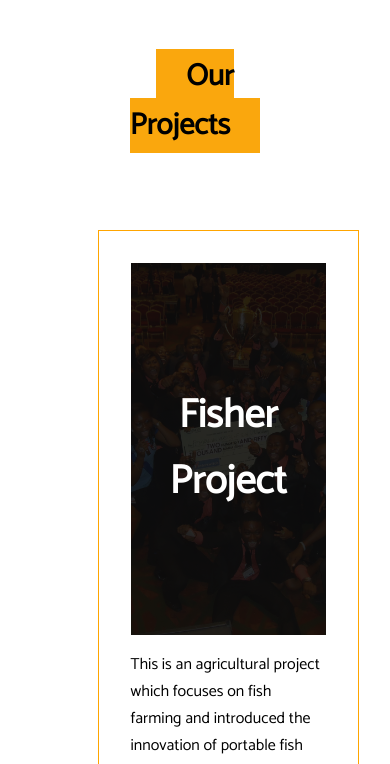
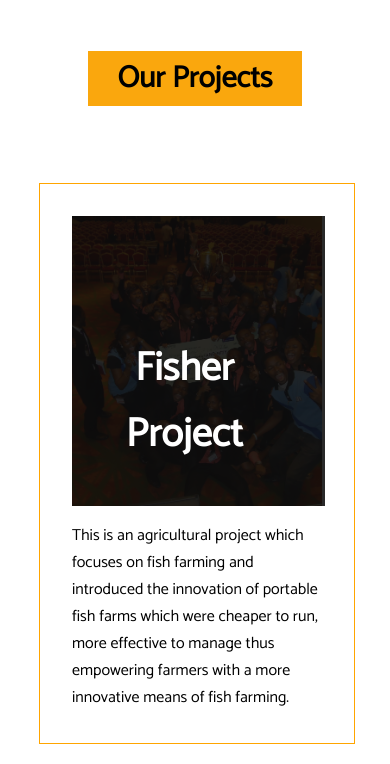
Before and after one commit to OPARA-PROSPER/opara-prosper.github.io, a plain HTML site: page projects.html in a window 390 px wide. Shown: the part 80-844 px from the top of the page. Drawn offline with Linux system fonts and the light colour scheme.

Commit message:
I updated the project.html file

```diff
--- a/responsive.css
+++ b/responsive.css
@@ -305,5 +305,23 @@
         background: transparent;
         border: 2px solid black;
     }
-
+    /*Projects css*/
+    #projects{
+        width: 80%;
+    }
+    .project{
+        width: 80%;
+    }
+    #fisherProject{
+        width: 100%;
+    }
+    .project h1{
+        width: 100%;
+        height: 50px;
+        padding-right: .7em;
+        text-align: center;
+    }
+    #projects h1{
+        width: 90%;
+    }
 }
```
